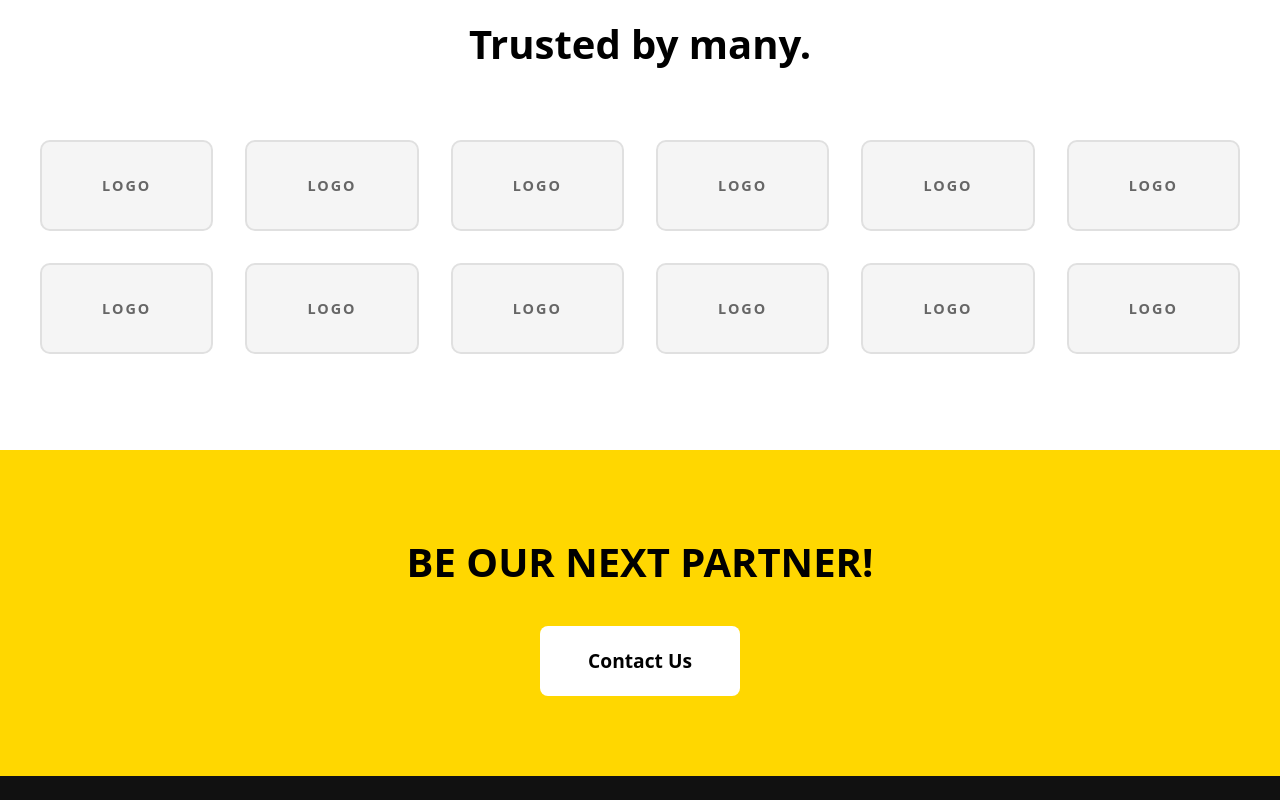
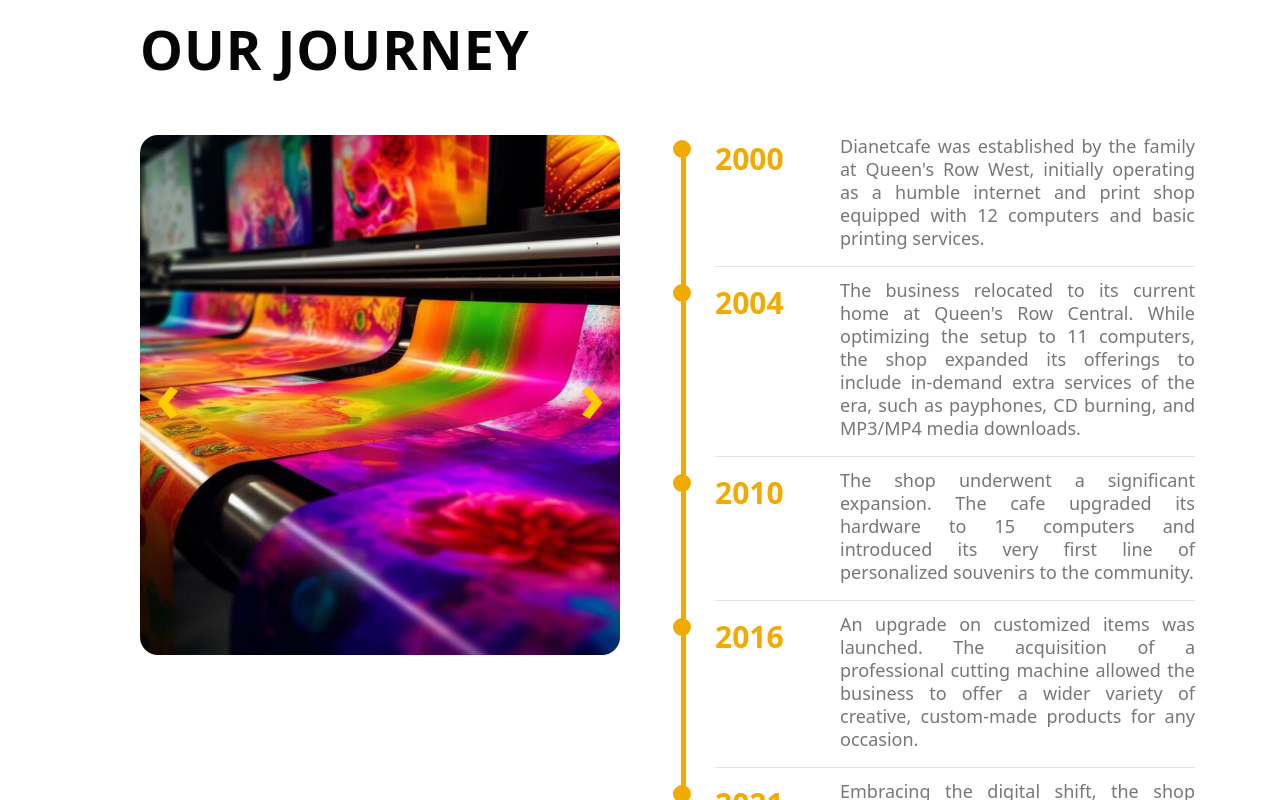
Before and after one commit to KHPASCUA/Itec_dev, a React (Vite) app: page /about in a window 1280 px wide. Shown: the part 1340-2140 px from the top of the page. Built offline with nearby package versions, Linux system fonts and the light colour scheme.

Commit message:
Replace trusted-section with journey-section: timeline with years 2000-2021, image with arrows, yellow styling

```diff
--- a/src/index.css
+++ b/src/index.css
@@ -467,6 +467,124 @@ button {
   max-width: 100%;
   height: auto;
   object-fit: contain;
+}
+
+/* Journey Section */
+.journey-section {
+  background: #ffffff;
+  padding: 90px 140px 80px;
+}
+
+.journey-title {
+  font-size: 54px;
+  font-weight: 900;
+  color: #050505;
+  margin: 0 0 42px;
+  letter-spacing: 1px;
+}
+
+.journey-content {
+  display: flex;
+  align-items: flex-start;
+  gap: 55px;
+}
+
+.journey-image-wrap {
+  position: relative;
+  flex: 0 0 48%;
+}
+
+.journey-image {
+  width: 100%;
+  height: 520px;
+  object-fit: cover;
+  border-radius: 18px;
+  display: block;
+}
+
+.journey-arrow {
+  position: absolute;
+  top: 50%;
+  transform: translateY(-50%);
+  border: none;
+  background: transparent;
+  color: #ffcc00;
+  font-size: 70px;
+  font-weight: 900;
+  cursor: pointer;
+  line-height: 1;
+}
+
+.journey-arrow-left {
+  left: 15px;
+}
+
+.journey-arrow-right {
+  right: 15px;
+}
+
+.journey-timeline {
+  position: relative;
+  flex: 0 0 52%;
+  padding-left: 40px;
+}
+
+.timeline-line {
+  position: absolute;
+  left: 6px;
+  top: 10px;
+  bottom: 35px;
+  width: 5px;
+  background: #f2a900;
+  border-radius: 10px;
+}
+
+.timeline-item {
+  position: relative;
+  display: grid;
+  grid-template-columns: 105px 1fr;
+  gap: 20px;
+  padding-bottom: 16px;
+  margin-bottom: 12px;
+  border-bottom: 1px solid #e5e5e5;
+}
+
+.timeline-item:last-child {
+  border-bottom: none;
+  margin-bottom: 0;
+}
+
+.timeline-year-wrap {
+  position: relative;
+  display: flex;
+  align-items: flex-start;
+  gap: 14px;
+}
+
+.timeline-dot {
+  position: absolute;
+  left: -42px;
+  top: 5px;
+  width: 18px;
+  height: 18px;
+  background: #f2a900;
+  border-radius: 50%;
+  z-index: 2;
+}
+
+.timeline-year-wrap h3 {
+  margin: 0;
+  color: #f2a900;
+  font-size: 30px;
+  font-weight: 900;
+}
+
+.timeline-item p {
+  margin: 0;
+  color: #777777;
+  font-size: 18px;
+  line-height: 1.28;
+  text-align: justify;
 }
 
 /* Navbar overlay for About page */
@@ -2460,6 +2578,53 @@ body:has(.about-hero) .navbar {
     width: 280px;
   }
 
+  .journey-section {
+    padding: 50px 1rem 50px;
+  }
+
+  .journey-title {
+    font-size: 32px;
+    margin-bottom: 25px;
+  }
+
+  .journey-content {
+    flex-direction: column;
+    gap: 30px;
+  }
+
+  .journey-image-wrap,
+  .journey-timeline {
+    flex: 0 0 auto;
+    width: 100%;
+  }
+
+  .journey-image {
+    height: 280px;
+  }
+
+  .journey-timeline {
+    padding-left: 28px;
+  }
+
+  .timeline-item {
+    grid-template-columns: 75px 1fr;
+    gap: 10px;
+  }
+
+  .timeline-year-wrap h3 {
+    font-size: 20px;
+  }
+
+  .timeline-item p {
+    font-size: 14px;
+  }
+
+  .timeline-dot {
+    left: -30px;
+    width: 14px;
+    height: 14px;
+  }
+
   .about-dianetcafe-title {
     font-size: 2rem;
   }
--- a/src/pages/About.jsx
+++ b/src/pages/About.jsx
@@ -1,5 +1,6 @@
 import heroBg from '../assets/hero-bg.jpg'
 import logo from '../assets/logo.png'
+import journeyImage from '../assets/hero-bg.jpg'
 import { Link } from 'react-router-dom'
 
 const About = () => {
@@ -41,17 +42,59 @@ const About = () => {
         </div>
       </section>
 
-      <section className="trusted-section">
-        <div className="trusted-container">
-          <h2>Trusted by many.</h2>
-          <div className="client-grid">
-            {[...Array(12)].map((_, index) => (
-              <div key={index} className="client-logo-card">
-                <div className="client-logo-placeholder">
-                  <span className="client-logo-text">LOGO</span>
-                </div>
+      <section className="journey-section">
+        <h2 className="journey-title">OUR JOURNEY</h2>
+
+        <div className="journey-content">
+          <div className="journey-image-wrap">
+            <img src={journeyImage} alt="Dianetcafe Journey" className="journey-image" />
+
+            <button className="journey-arrow journey-arrow-left">‹</button>
+            <button className="journey-arrow journey-arrow-right">›</button>
+          </div>
+
+          <div className="journey-timeline">
+            <div className="timeline-line"></div>
+
+            <div className="timeline-item">
+              <div className="timeline-year-wrap">
+                <span className="timeline-dot"></span>
+                <h3>2000</h3>
               </div>
-            ))}
+              <p>Dianetcafe was established by the family at Queen's Row West, initially operating as a humble internet and print shop equipped with 12 computers and basic printing services.</p>
+            </div>
+
+            <div className="timeline-item">
+              <div className="timeline-year-wrap">
+                <span className="timeline-dot"></span>
+                <h3>2004</h3>
+              </div>
+              <p>The business relocated to its current home at Queen's Row Central. While optimizing the setup to 11 computers, the shop expanded its offerings to include in-demand extra services of the era, such as payphones, CD burning, and MP3/MP4 media downloads.</p>
+            </div>
+
+            <div className="timeline-item">
+              <div className="timeline-year-wrap">
+                <span className="timeline-dot"></span>
+                <h3>2010</h3>
+              </div>
+              <p>The shop underwent a significant expansion. The cafe upgraded its hardware to 15 computers and introduced its very first line of personalized souvenirs to the community.</p>
+            </div>
+
+            <div className="timeline-item">
+              <div className="timeline-year-wrap">
+                <span className="timeline-dot"></span>
+                <h3>2016</h3>
+              </div>
+              <p>An upgrade on customized items was launched. The acquisition of a professional cutting machine allowed the business to offer a wider variety of creative, custom-made products for any occasion.</p>
+            </div>
+
+            <div className="timeline-item">
+              <div className="timeline-year-wrap">
+                <span className="timeline-dot"></span>
+                <h3>2021</h3>
+              </div>
+              <p>Embracing the digital shift, the shop expanded its reach through online marketing and upgraded its equipment, officially evolving into the full-service hub it is today.</p>
+            </div>
           </div>
         </div>
       </section>
```
